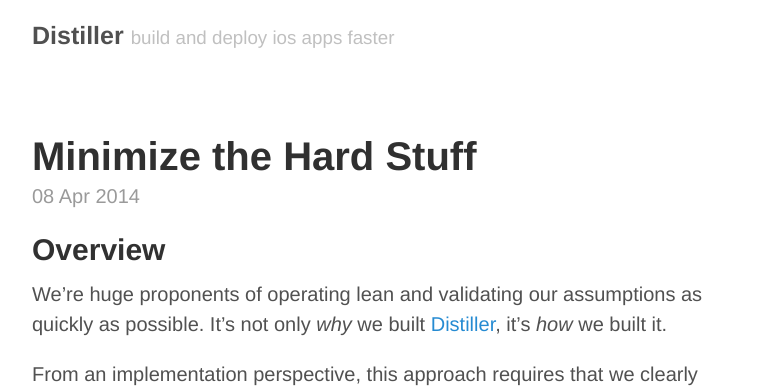
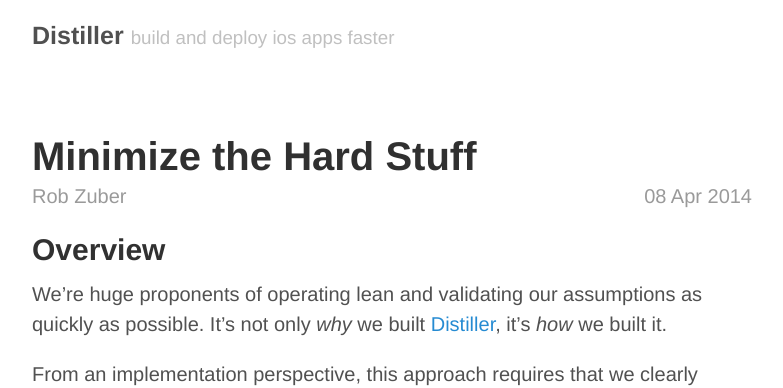
Before and after one commit to distiller/blog.distiller.io, a Jekyll site: the page built from index.html, in a window 1280 px wide. Shown: the top 388 px of the page, without its empty margins (248-1031 px from the left). Built offline with Jekyll 4.4.1, drawn with Linux system fonts in a browser that asks for light colours; Markdown is read by kramdown in place of the engine named in the settings; the list of posts is cut into pages by our own code.

Commit message:
Add byline to blog posts
Thanks, internet gist:

https://gist.github.com/ravasthi/1834570

```diff
--- a/_config.yml
+++ b/_config.yml
@@ -22,3 +22,14 @@ version:          1.0.0
 
 github:
   repo:           https://github.com/distiller/distiller.github.io
+
+authors:
+  jim:
+    name: Jim Rose
+    display_name: Jim Rose
+  rob:
+    name: Rob Zuber
+    display_name: Rob Zuber
+  travis:
+    name: Travis Vachon
+    display_name: Travis Vachon
--- a/_layouts/post.html
+++ b/_layouts/post.html
@@ -2,8 +2,11 @@
 layout: default
 ---
 
+{% assign author = site.authors[page.author] %}
+{{page.author}}
 <div class="post">
   <h1 class="post-title">{{ page.title }}</h1>
+  <span class="post-byline">{{ author.display_name }}</span>
   <span class="post-date">{{ page.date | date_to_string }}</span>
   {{ content }}
 </div>
--- a/index.html
+++ b/index.html
@@ -2,17 +2,19 @@
 layout: default
 title: Home
 ---
-
 <div class="posts">
   {% for post in paginator.posts %}
+  {% assign author = site.authors[post.author] %}
   <div class="post">
     <h1 class="post-title">
       <a href="{{ post.url }}">
         {{ post.title }}
       </a>
     </h1>
-
-    <span class="post-date">{{ post.date | date_to_string }}</span>
+    <div class="post-metadata">
+      <span class="post-byline">{{ author.display_name }}</span>
+      <span class="post-date">{{ post.date | date_to_string }}</span>
+    </div>
 
     {{ post.content }}
   </div>
--- a/public/css/poole.css
+++ b/public/css/poole.css
@@ -342,11 +342,18 @@ tbody tr:nth-child(odd) th {
 }
 
 /* Meta data line below post title */
-.post-date {
-  display: block;
+.post-metadata {
   margin-top: -.5rem;
   margin-bottom: 1rem;
+}
+
+.post-byline {
   color: #9a9a9a;
+}
+
+.post-date {
+  color: #9a9a9a;
+  float: right;
 }
 
 /* Related posts */
```
Also changed, not shown: _posts/2014-04-04-welcome.md (+1 -0 lines), _posts/2014-04-08-minimize-the-hard-stuff.md (+1 -0 lines).
